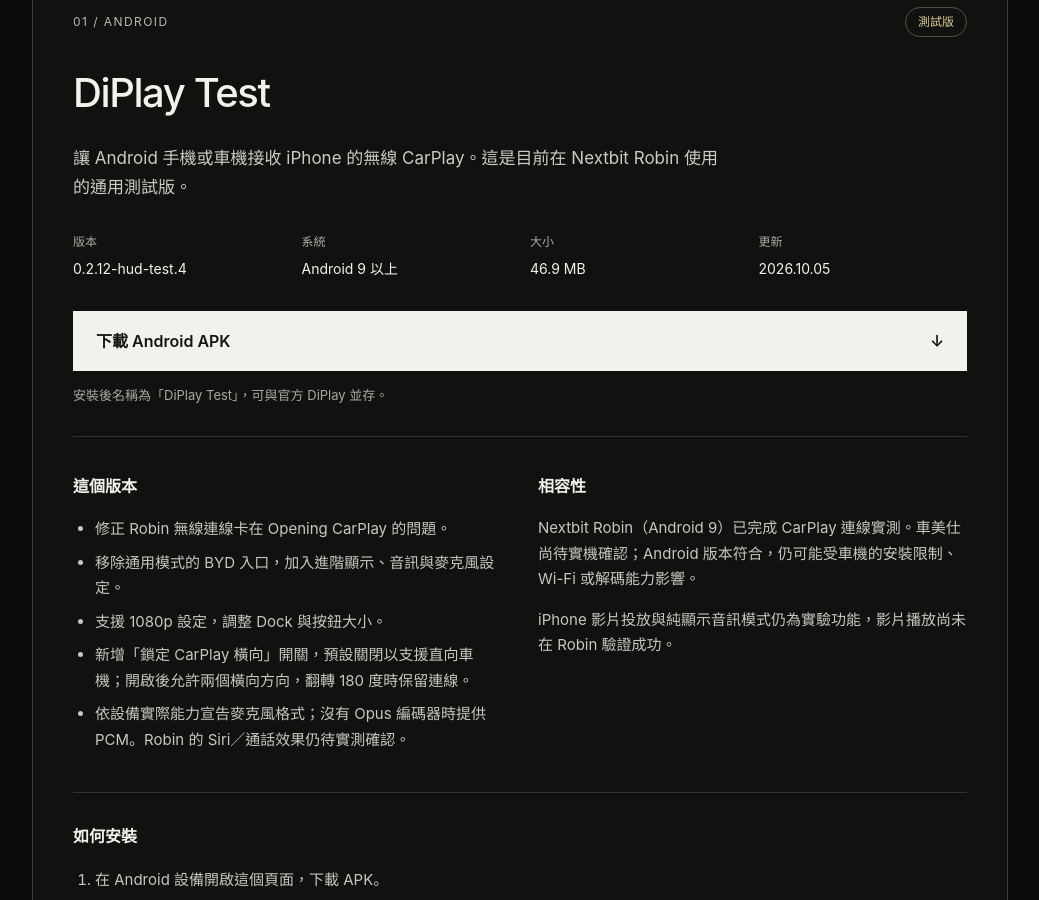
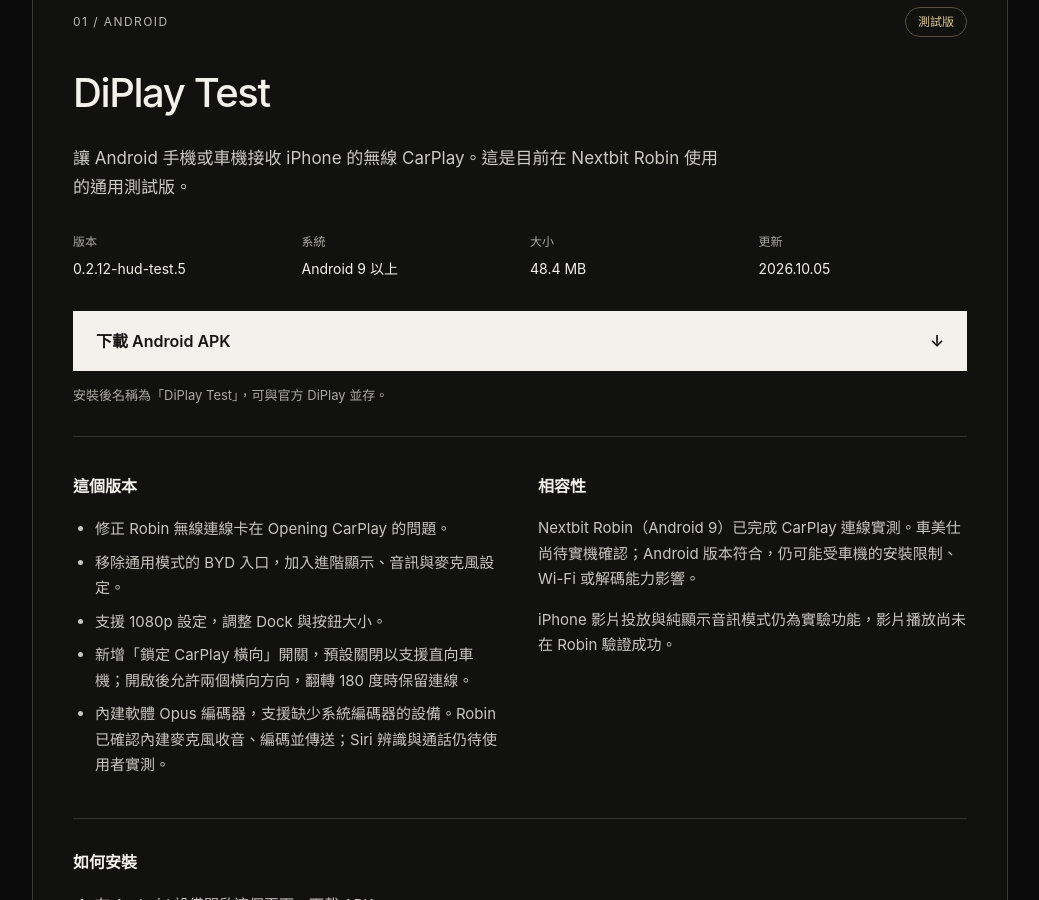
Before and after one commit to lancer1234/lancer1234.github.io, a Jekyll site: the page app/index.html, which Jekyll copies as it is, in a window 1280 px wide and 900 px high, scrolled down 432 px. Shown: the whole window, without its empty margins (120-1159 px from the left). Built offline with Jekyll 4.4.1, drawn with Linux system fonts in a browser that asks for light colours.

Commit message:
Bundle software Opus for microphone compatibility

```diff
--- a/app/index.html
+++ b/app/index.html
@@ -15,12 +15,12 @@
 <div class="release-top"><span class="eyebrow">01 / ANDROID</span><span class="badge">測試版</span></div>
 <h2 id="app-title">DiPlay Test</h2>
 <p class="description">讓 Android 手機或車機接收 iPhone 的無線 CarPlay。這是目前在 Nextbit Robin 使用的通用測試版。</p>
-<dl class="metadata"><div><dt>版本</dt><dd>0.2.12-hud-test.4</dd></div><div><dt>系統</dt><dd>Android 9 以上</dd></div><div><dt>大小</dt><dd>46.9 MB</dd></div><div><dt>更新</dt><dd>2026.10.05</dd></div></dl>
-<a class="download" href="/app/downloads/DiPlay-0.2.12-generic-microphone-20261005.apk" download>下載 Android APK <span aria-hidden="true">↓</span></a>
+<dl class="metadata"><div><dt>版本</dt><dd>0.2.12-hud-test.5</dd></div><div><dt>系統</dt><dd>Android 9 以上</dd></div><div><dt>大小</dt><dd>48.4 MB</dd></div><div><dt>更新</dt><dd>2026.10.05</dd></div></dl>
+<a class="download" href="/app/downloads/DiPlay-0.2.12-generic-opus-20261005.apk" download>下載 Android APK <span aria-hidden="true">↓</span></a>
 <p class="caption">安裝後名稱為「DiPlay Test」，可與官方 DiPlay 並存。</p>
-<div class="notes"><section><h3>這個版本</h3><ul><li>修正 Robin 無線連線卡在 Opening CarPlay 的問題。</li><li>移除通用模式的 BYD 入口，加入進階顯示、音訊與麥克風設定。</li><li>支援 1080p 設定，調整 Dock 與按鈕大小。</li><li>新增「鎖定 CarPlay 橫向」開關，預設關閉以支援直向車機；開啟後允許兩個橫向方向，翻轉 180 度時保留連線。</li><li>依設備實際能力宣告麥克風格式；沒有 Opus 編碼器時提供 PCM。Robin 的 Siri／通話效果仍待實測確認。</li></ul></section><section><h3>相容性</h3><p>Nextbit Robin（Android 9）已完成 CarPlay 連線實測。車美仕尚待實機確認；Android 版本符合，仍可能受車機的安裝限制、Wi-Fi 或解碼能力影響。</p><p>iPhone 影片投放與純顯示音訊模式仍為實驗功能，影片播放尚未在 Robin 驗證成功。</p></section></div>
+<div class="notes"><section><h3>這個版本</h3><ul><li>修正 Robin 無線連線卡在 Opening CarPlay 的問題。</li><li>移除通用模式的 BYD 入口，加入進階顯示、音訊與麥克風設定。</li><li>支援 1080p 設定，調整 Dock 與按鈕大小。</li><li>新增「鎖定 CarPlay 橫向」開關，預設關閉以支援直向車機；開啟後允許兩個橫向方向，翻轉 180 度時保留連線。</li><li>內建軟體 Opus 編碼器，支援缺少系統編碼器的設備。Robin 已確認內建麥克風收音、編碼並傳送；Siri 辨識與通話仍待使用者實測。</li></ul></section><section><h3>相容性</h3><p>Nextbit Robin（Android 9）已完成 CarPlay 連線實測。車美仕尚待實機確認；Android 版本符合，仍可能受車機的安裝限制、Wi-Fi 或解碼能力影響。</p><p>iPhone 影片投放與純顯示音訊模式仍為實驗功能，影片播放尚未在 Robin 驗證成功。</p></section></div>
 <section class="install"><h3>如何安裝</h3><ol><li>在 Android 設備開啟這個頁面，下載 APK。</li><li>若系統詢問，允許目前使用的瀏覽器安裝 App，再開啟下載檔案。</li><li>啟動 DiPlay Test，依畫面授予連線所需權限，讓 iPhone 連上設備熱點後連線。</li></ol></section>
-<details><summary>檔案校驗</summary><p>SHA-256</p><code>251b3c83ae1d4126606ff34f80bc7560a62a240f9988a011e755b6cd0d1aa802</code><p><a href="/app/downloads/DiPlay-0.2.12-generic-microphone-20261005.apk.sha256" download>下載校驗檔</a></p></details>
+<details><summary>檔案校驗</summary><p>SHA-256</p><code>297cc57c1747303864b245e7b4b53c35aa94c9f25983b198956c6b45808167db</code><p><a href="/app/downloads/DiPlay-0.2.12-generic-opus-20261005.apk.sha256" download>下載校驗檔</a></p></details>
 </article>
 <p class="page-note">此頁未列在網站導覽；持有網址的人仍可存取。</p>
 </main>
```
Also changed, not shown: 3 other files.
